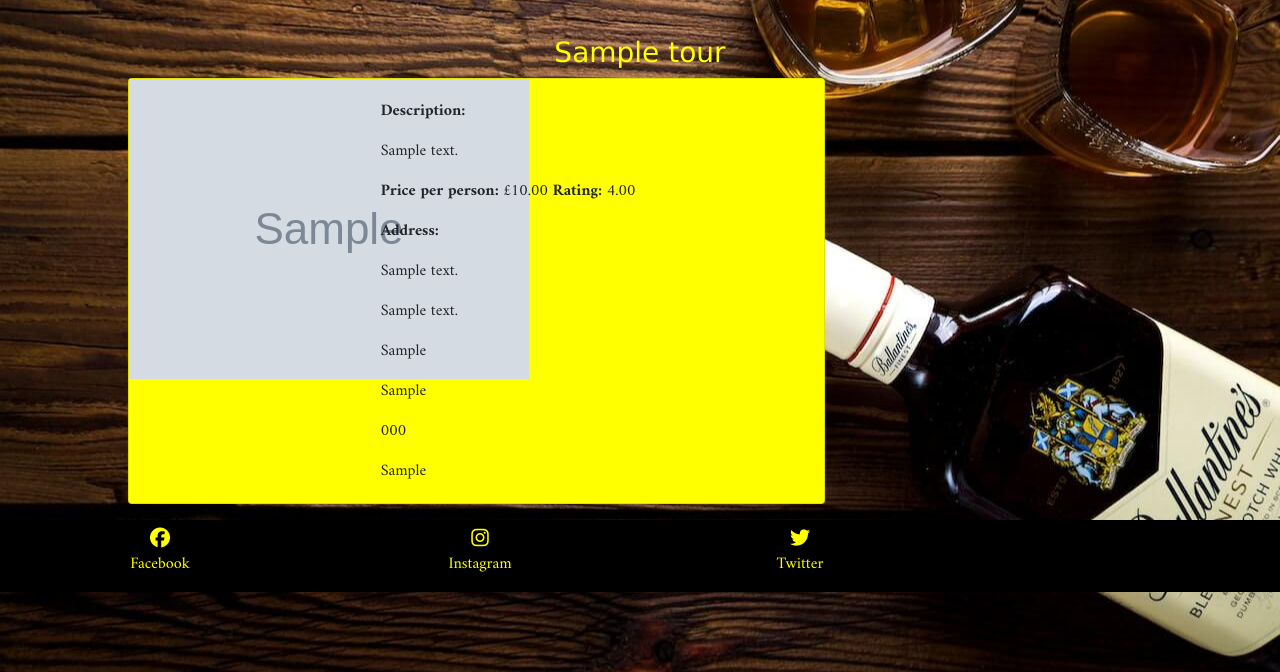
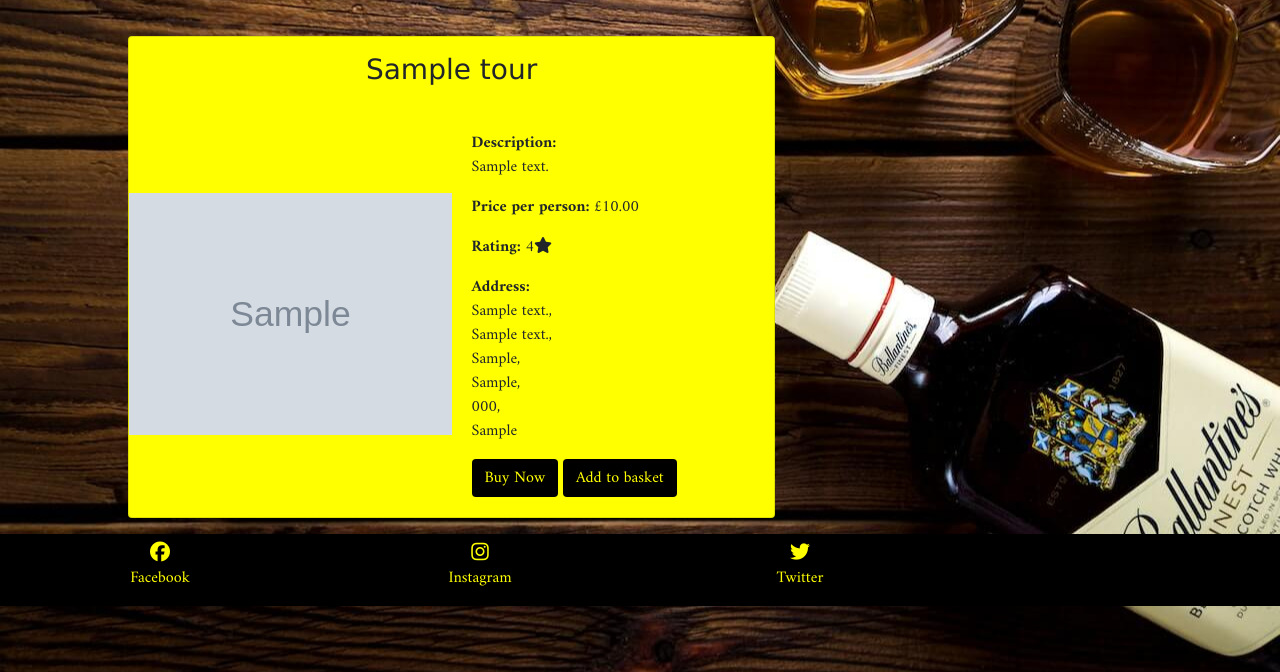
Before and after one commit to CamCove-Crichton/Whiskey-d_Away, a Django app: page /tours/tour_detail/1/ in a window 1280 px wide. Shown: the part 128-800 px from the top of the page. Run offline with Django 3.2, Linux system fonts and the light colour scheme; tables that the repository leaves empty hold one stand-in row (values such as "Sample post"); grey boxes marked "Sample" are stand-in pictures; some libraries are stand-ins or nearby versions; some web fonts are replaced.

Commit message:
Continue styling the tour detail template and update README.md

```diff
--- a/static/css/style.css
+++ b/static/css/style.css
@@ -99,6 +99,12 @@ h6 {
     object-fit: cover;
 }
 
+/* .container-image img {
+    width: 380px;
+    height: 100%;
+    object-fit: contain;
+} */
+
 /* ----------------------------- Effects */
 
 .text-decoration-none {
--- a/tours/templates/tours/tour_detail.html
+++ b/tours/templates/tours/tour_detail.html
@@ -13,28 +13,31 @@
 {% block content %}
 <div class="container">
   <div class="row">
+    <div class="card mb-3 bg-yellow">
+      <div class="row nogutters mt-3 mb-3">
         <div class="col-12 text-center">
-      <h3 class="text-yellow">{{ tour.tour_name }}</h3>
+          <h3>{{ tour.tour_name }}</h3>
         </div>
-    <div class="card mb-3 bg-yellow">
+      </div>
       <div class="row no-gutters">
-        <div class="col-md-4">
-          <img src="{{ tour.tour_image.url }}" alt="{{ tour.tour_image.name }}" />
+        <div class="col-md-6 align-self-center">
+          <img
+            class="img-fluid"
+            src="{{ tour.tour_image.url }}"
+            alt="{{ tour.tour_image.name }}"
+          />
         </div>
-        <div class="col-md-8">
+        <div class="col-md-6">
           <div class="card-body">
             <!-- Tour description -->
             <p class="card-text">
-              <strong>Description:</strong></p>
-            <p class="card-text">{{ tour.tour_description }}</p>
+              <strong>Description:</strong><br>{{ tour.tour_description }}</p>
 
             <!-- Tour price per person & tour rating -->
             <p class="card-text">
               <strong>Price per person:</strong> £{{ tour.tour_price }}
-              <span class="text-right"
-                ><strong>Rating:</strong> {{ tour.tour_rating }}</span
-              >
             </p>
+            <p><strong>Rating:</strong> {{ tour.tour_rating|floatformat:0 }}<i class="fa-sharp fa-solid fa-star"></i></p>
 
             <!-- Tour Category -->
             {% if tour.category %}
@@ -43,19 +46,22 @@
             {% endif %}
 
             <!-- Tour Address -->
-            <p class="card-text"><strong>Address:</strong></p>
-            <p class="card-text">{{ tour.street_address1 }}</p>
+            <p class="card-text"><strong>Address: <br></strong>
+              {{ tour.street_address1 }},<br>
               {% if tour.street_address2 %}
-                <p class="card-text">{{ tour.street_address2 }}</p>
+                {{ tour.street_address2 }},<br>
               {% endif %}
               {% if tour.town_or_city %}
-                <p class="card-text">{{ tour.town_or_city }}</p>
+                {{ tour.town_or_city }},<br>
               {% endif %}
               {% if tour.county %}
-                <p class="card-text">{{ tour.county }}</p>
+                {{ tour.county }},<br>
               {% endif %}
-            <p class="card-text">{{ tour.post_code }}</p>
-            <p class="card-text">{{ tour.country }}</p>
+              {{ tour.post_code }},<br>
+              {{ tour.country }}
+            </p>
+            <a href="#" class="btn bg-black text-yellow">Buy Now</a>
+            <a href="#" class="btn bg-black text-yellow">Add to basket</a>
           </div>
         </div>
       </div>
```
Also changed, not shown: README.md. Lines whose indentation alone changed are shown as unchanged.
